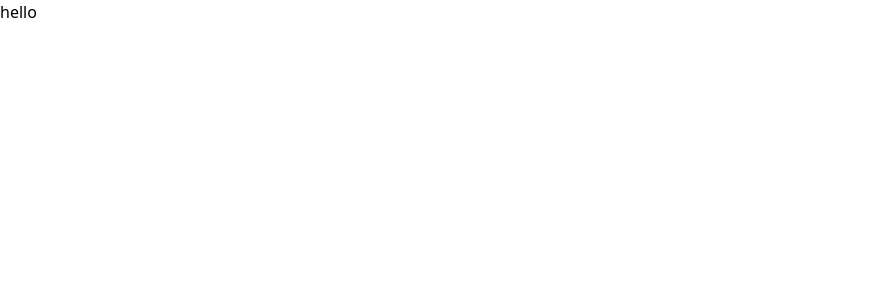
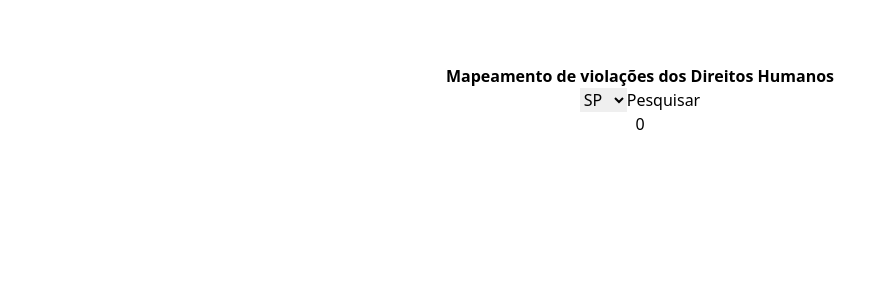
Before and after one commit to Camille846/mapeamento-denuncias, a React (Vite) app: page / in a window 1280 px wide. Shown: the top 300 px of the page, without its empty margins (0-896 px from the left). Built offline with nearby package versions, Linux system fonts and the light colour scheme.

Commit message:
Feat: add bar chart and useform

```diff
--- a/src/components/Cards.jsx
+++ b/src/components/Cards.jsx
@@ -1,8 +1,122 @@
-export const Cards = (data) => {
-  console.log(data)
+import data from '../dados.json'
+import { Chart as ChartJS, CategoryScale, Tooltip, Legend, LinearScale,BarElement,Title } from "chart.js";
+import { Bar } from 'react-chartjs-2';
+import { useForm } from "react-hook-form";
+import {useState } from 'react'
+
+ChartJS.register(
+  CategoryScale,
+  LinearScale,
+  BarElement,
+  Title,
+  Tooltip,
+  Legend
+);
+
+
+export const Cards = () => {
+   const [chartData, setCharData] = useState({})
+  const dados =  data.data
+
+const labels = ['mulher','crianca','idosos','deficientes','presos','lgbt','morador_de_rua']
+/*const chartData = {
+  labels,
+  datasets: [
+    {
+      label: 'Violações',
+      data: labels.map(label => {
+        const data = dados.find(data => data === label)
+        //console.log(data)
+        return data.cases
+      }),
+      backgroundColor: 'rgba(255, 99, 132, 0.5)',
+    },
+    {
+      label: 'Denúncias',
+      data: labels.map(label => {
+        const data = dados.find(data => data.uf === label)
+        //console.log(data)
+        return data.complaints
+
+      }),
+      backgroundColor: 'rgba(0, 0, 0, 0.5)',
+    },
+  ],
+};*/
+
+
+ const options = {
+  responsive: true,
+  maintainAspectRatio: false,
+  plugins: {
+    legend: {
+      position: 'top',
+    },
+    title: {
+      display: true,
+      text: 'Mapeamento de Violações dos Direitos Humanos',
+    },
+  },
+};
+
+  const { register, handleSubmit, watch, formState: { errors } } = useForm();
+  const onSubmit = data => {
+    console.log(data)
+    setCharData({
+    labels,
+    datasets: [
+      {
+        label: 'Violações',
+        data: labels.map(label => {
+          const data2 = dados.find(dado => dado.uf == data.uf)
+
+          const data3 = data2.groups.find(dado => dado.title === label )
+          return data3.cases
+        }),
+        backgroundColor: 'rgba(255, 99, 132, 0.5)',
+      },
+      {
+        label: 'Denúncias',
+        data:labels.map(label => {
+          const data2 = dados.find(dado => dado.uf == data.uf)
+
+          const data3 = data2.groups.find(dado => dado.title === label )
+          return data3.complaints
+        }),
+        backgroundColor: 'rgba(0, 0, 0, 0.5)',
+      },
+    ],
+})
+  }
+
+
+
   return (
-    <div className="bg-red">
-      <h1>hello</h1>
+    <div>
+      <div className='flex-col items-center px-12 text-center mt-16 justify-center'>
+          <h1 className="font-bold">Mapeamento de violações dos Direitos Humanos</h1>
+          <form onSubmit={handleSubmit(onSubmit)}>
+            <select {...register("uf")}>
+              <option value="SP">SP</option>
+              <option value="RJ">RJ</option>
+              <option value="MG">MG</option>
+              <option value="ES">ES</option>
+            </select>
+            <input type="submit" value='Pesquisar'/>
+          </form>
+          <div className='w-[100%] items-center flex justify-center'>
+          <div className='w-2/4 h-96'>
+            {Object.keys(chartData).length && (
+            <Bar
+              options={options}
+              data={chartData}
+            />
+            )
+          }
+          </div>
+
+          </div>
+      </div>
     </div>
   )
 }
```
